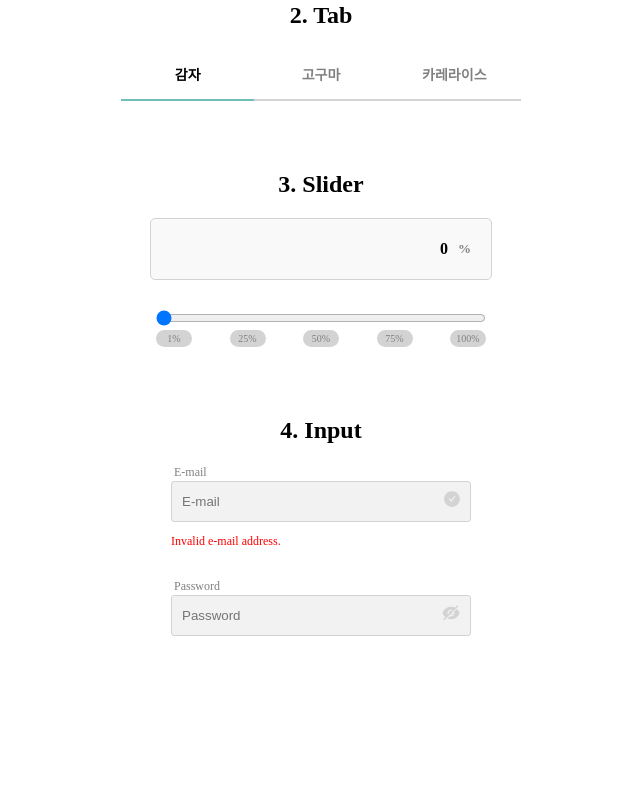
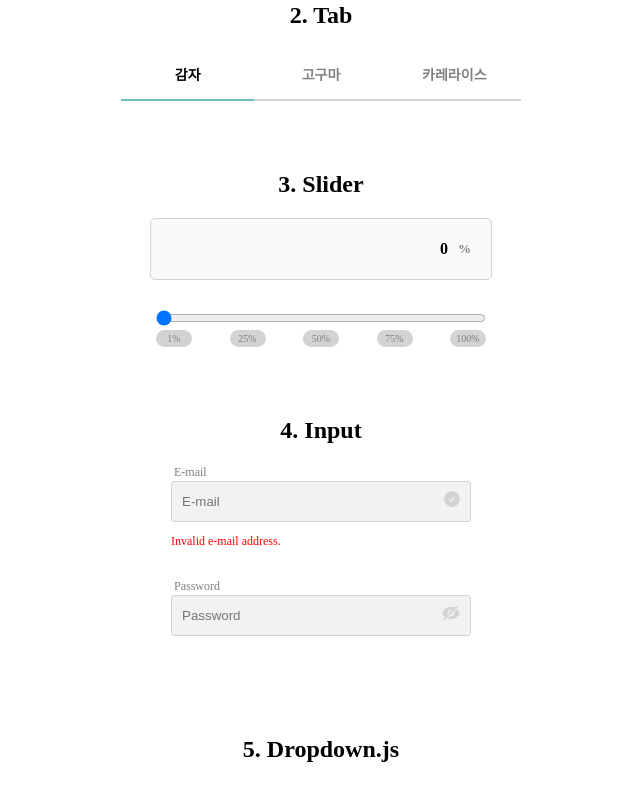
Before and after one commit to daseuls/wanted_pre_onboarding, a React (Create React App) app: page / in a window 1280 px wide. Shown: the part 230-1030 px from the top of the page, without its empty margins (319-959 px from the left). Before the commit the page ends 904 px from the top, so only its background shows below. Built offline with nearby package versions, Linux system fonts and the light colour scheme.

Commit message:
Feat. slider.js, input.js 리드미 작성

```diff
--- a/src/App.jsx
+++ b/src/App.jsx
@@ -3,6 +3,7 @@ import Slider from "./components/Slider";
 import Tab from "./components/Tab";
 import Toggle from "./components/Toggle";
 import Input from "./components/Input";
+import Dropdown from "./components/Dropdown";
 
 function App() {
   return (
@@ -11,6 +12,7 @@ function App() {
       <Tab />
       <Slider />
       <Input />
+      <Dropdown />
     </Container>
   );
 }
--- a/src/components/Dropdown.js
+++ b/src/components/Dropdown.js
@@ -0,0 +1,23 @@
+import React from "react";
+import styled from "styled-components";
+
+export default function Dropdown() {
+  return (
+    <Container>
+      <Title>5. Dropdown.js</Title>
+      <DropdownContainer></DropdownContainer>
+    </Container>
+  );
+}
+
+const Container = styled.div`
+  display: flex;
+  flex-direction: column;
+  justify-content: center;
+  align-items: center;
+  margin: 50px 0;
+`;
+
+const Title = styled.h2``;
+
+const DropdownContainer = styled.div``;
```
Also changed, not shown: 1 other file (tests, documents, lock files or other folders).
